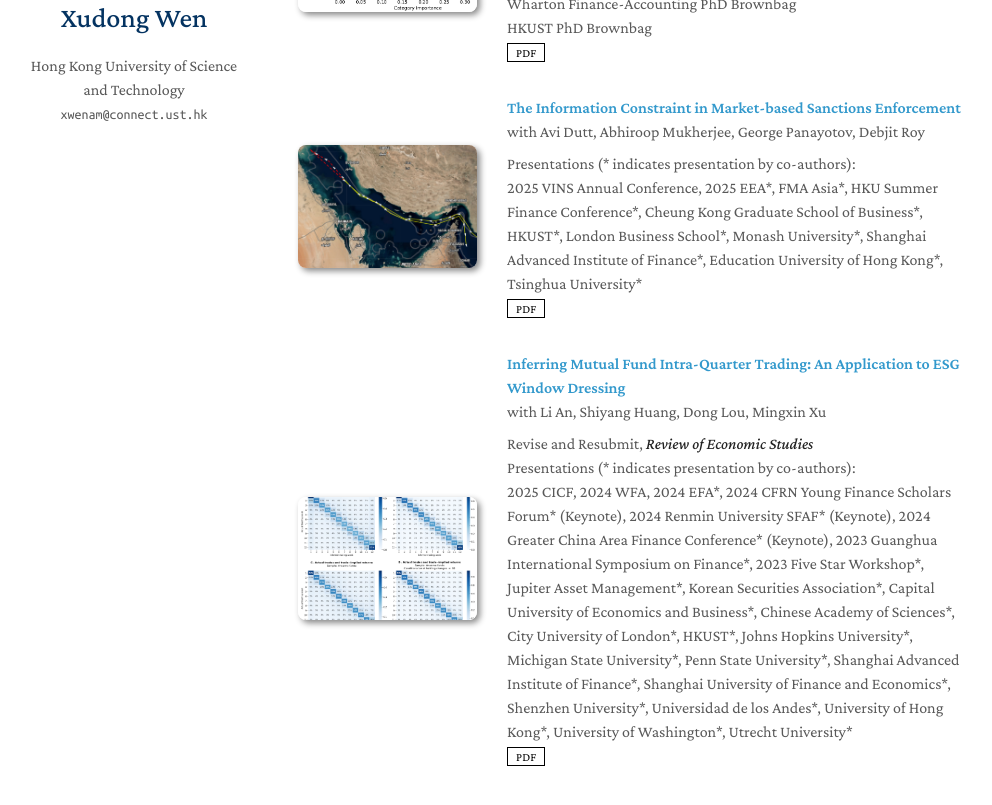
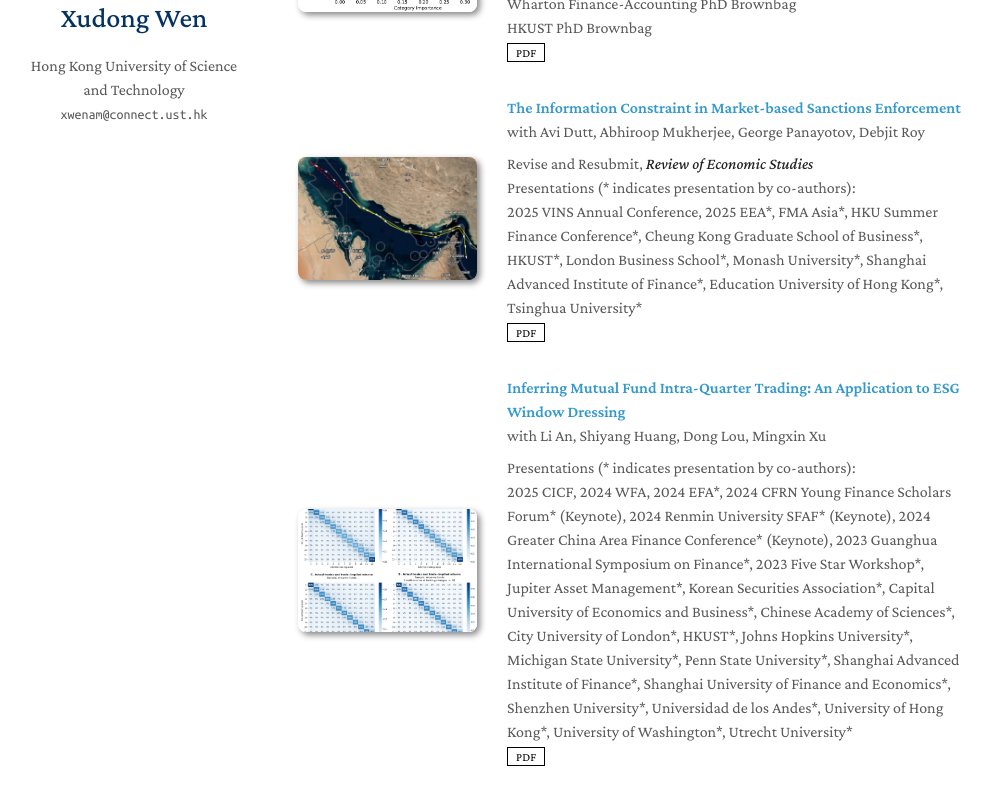
Before and after one commit to xd-wen/xd-wen.github.io, a Jekyll site: the page built from index.md, in a window 1280 px wide and 1362 px high, cut to the strip 468-1273 px from the top of the window. Shown: the whole strip, without its empty margins (142-1134 px from the left). Built offline with Jekyll 4.4.1, drawn with Linux system fonts in a browser that asks for light colours; a style sheet for code colours, icons or effects is not loaded; our own code applies the rules of GitHub Pages for plain Markdown files.

```diff
--- a/_data/publications.yml
+++ b/_data/publications.yml
@@ -8,12 +8,12 @@ main:
 
   - title: "The Information Constraint in Market-based Sanctions Enforcement"
     authors: with Avi Dutt, Abhiroop Mukherjee, George Panayotov, Debjit Roy
-    conference: Presentations (* indicates presentation by co-authors)&#58;<br>2025 VINS Annual Conference, 2025 EEA*, FMA Asia*, HKU Summer Finance Conference*, Cheung Kong Graduate School of Business*, HKUST*, London Business School*, Monash University*, Shanghai Advanced Institute of Finance*, Education University of Hong Kong*, Tsinghua University*
+    conference: Revise and Resubmit, <strong><em>Review of Economic Studies</em></strong><br>Presentations (* indicates presentation by co-authors)&#58;<br>2025 VINS Annual Conference, 2025 EEA*, FMA Asia*, HKU Summer Finance Conference*, Cheung Kong Graduate School of Business*, HKUST*, London Business School*, Monash University*, Shanghai Advanced Institute of Finance*, Education University of Hong Kong*, Tsinghua University*
     pdf: https://www.xudongwen.com/assets/files/Information_and_Sanctions.pdf
     image: ./assets/img/fig_SSSS.png
 
   - title: "Inferring Mutual Fund Intra-Quarter Trading: An Application to ESG Window Dressing"
     authors: with Li An, Shiyang Huang, Dong Lou, Mingxin Xu
-    conference: Revise and Resubmit, <strong><em>Review of Economic Studies</em></strong><br>Presentations (* indicates presentation by co-authors)&#58;<br>2025 CICF, 2024 WFA, 2024 EFA*, 2024 CFRN Young Finance Scholars Forum* (Keynote), 2024 Renmin University SFAF* (Keynote), 2024 Greater China Area Finance Conference* (Keynote), 2023 Guanghua International Symposium on Finance*, 2023 Five Star Workshop*, Jupiter Asset Management*, Korean Securities Association*, Capital University of Economics and Business*, Chinese Academy of Sciences*, City University of London*, HKUST*, Johns Hopkins University*, Michigan State University*, Penn State University*, Shanghai Advanced Institute of Finance*, Shanghai University of Finance and Economics*, Shenzhen University*, Universidad de los Andes*, University of Hong Kong*, University of Washington*, Utrecht University*
+    conference: Presentations (* indicates presentation by co-authors)&#58;<br>2025 CICF, 2024 WFA, 2024 EFA*, 2024 CFRN Young Finance Scholars Forum* (Keynote), 2024 Renmin University SFAF* (Keynote), 2024 Greater China Area Finance Conference* (Keynote), 2023 Guanghua International Symposium on Finance*, 2023 Five Star Workshop*, Jupiter Asset Management*, Korean Securities Association*, Capital University of Economics and Business*, Chinese Academy of Sciences*, City University of London*, HKUST*, Johns Hopkins University*, Michigan State University*, Penn State University*, Shanghai Advanced Institute of Finance*, Shanghai University of Finance and Economics*, Shenzhen University*, Universidad de los Andes*, University of Hong Kong*, University of Washington*, Utrecht University*
     pdf: https://www.xudongwen.com/assets/files/ESG_Window_Dressing.pdf
     image: ./assets/img/fig_ESG_WD.png
```
